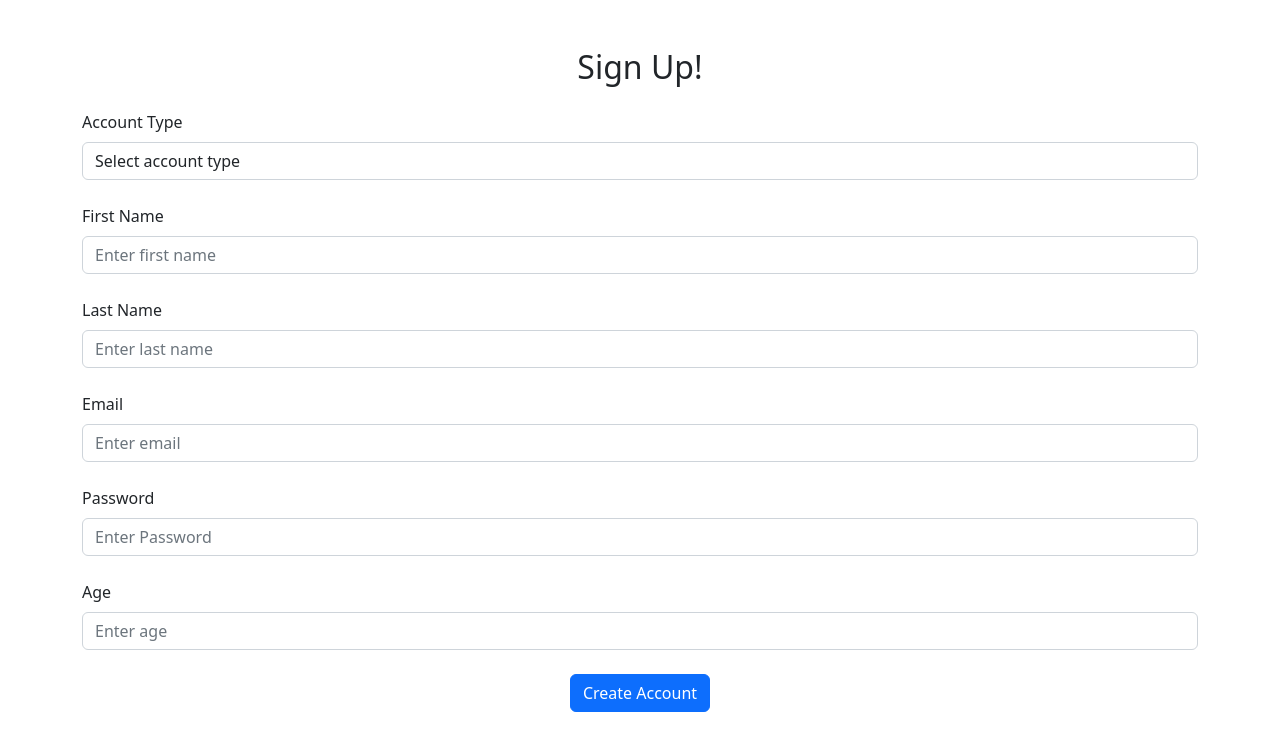
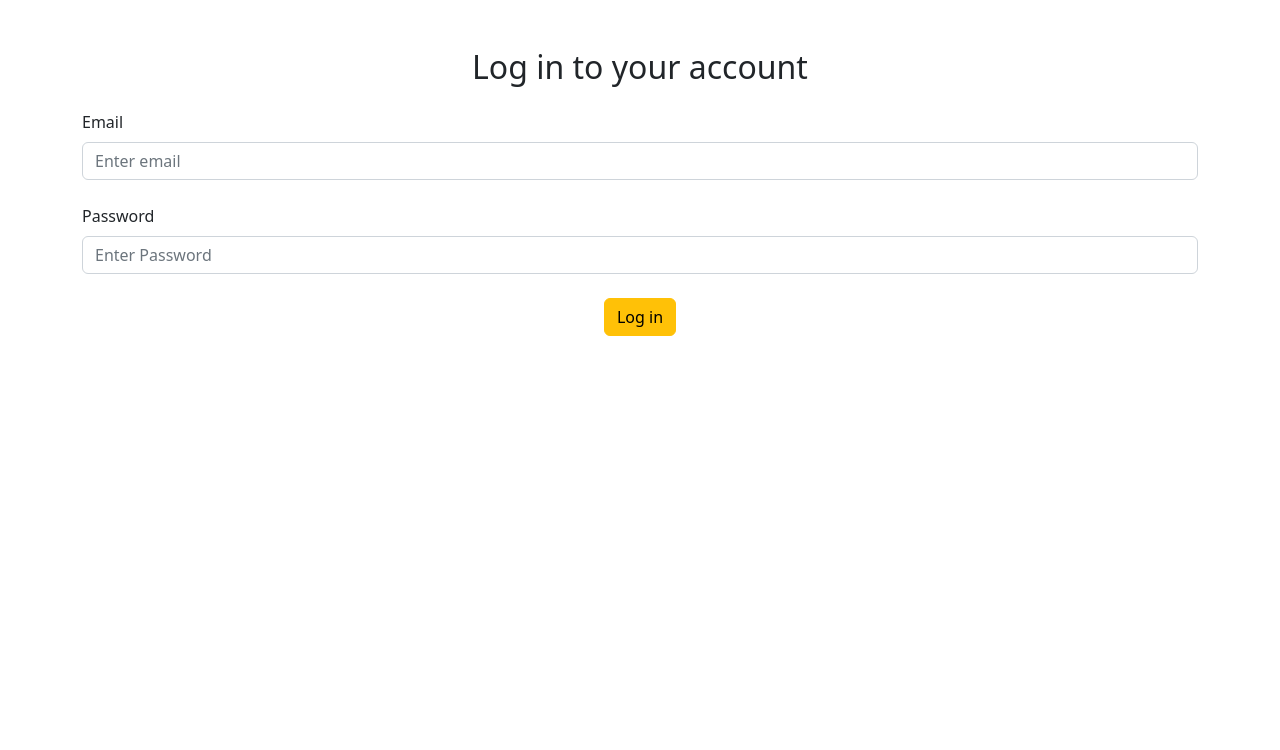
Before and after one commit to giovabos11/db-ui-team-1, a React (Create React App) app in the folder frontend/: page / in a window 1280 px wide. Shown: the top 750 px of the page. Built offline with nearby package versions, Linux system fonts and the light colour scheme.

Commit message:
new commit

```diff
--- a/frontend/src/App.jsx
+++ b/frontend/src/App.jsx
@@ -3,7 +3,7 @@ import { NewAccount } from "./components";
 
 export function App() {
   return <>
-    <NewAccount />
+    <Login />
   </>;
 }
 
--- a/frontend/src/components/login.jsx
+++ b/frontend/src/components/login.jsx
@@ -56,7 +56,7 @@ export const Login = () => {
             onChange={handlePasswordChange}
           />
         </Form.Group>
-        <Button variant="primary" type="submit" className="btn-primary d-flex justify-content-center">
+        <Button variant="primary" type="submit" className="btn-warning d-flex justify-content-center">
           Log in
         </Button>
       </Form>
--- a/frontend/src/components/newAccount.jsx
+++ b/frontend/src/components/newAccount.jsx
@@ -87,6 +87,7 @@ export const NewAccount = () => {
             value={firstName}
             onChange={handleFirstNameChange}
           />
+
         </Form.Group>
         <Form.Group controlId="formBasicLastName" className="mb-4">
           <Form.Label>Last Name</Form.Label>
@@ -96,6 +97,7 @@ export const NewAccount = () => {
             value={lastName}
             onChange={handleLastNameChange}
           />
+
         </Form.Group>
         <Form.Group controlId="formBasicEmail" className="mb-4">
           <Form.Label>Email</Form.Label>
@@ -106,6 +108,7 @@ export const NewAccount = () => {
             onChange={handleEmailChange}
           />
         </Form.Group>
+
         <Form.Group controlId="formBasicPassword" className="mb-4">
           <Form.Label>Password</Form.Label>
           <Form.Control
@@ -115,6 +118,7 @@ export const NewAccount = () => {
             onChange={handlePasswordChange}
           />
         </Form.Group>
+
         <Form.Group controlId="formBasicAge" className="mb-4">
           <Form.Label>Age</Form.Label>
           <Form.Control
@@ -124,13 +128,15 @@ export const NewAccount = () => {
             onChange={handleAgeChange}
           />
         </Form.Group>
+
         <Button
           variant="primary"
           type="submit"
-          className="btn-primary d-flex justify-content-center"
+          className="btn-warning d-flex justify-content-center"
         >
           Create Account
         </Button>
+
       </Form>
     </div>
   );
```
